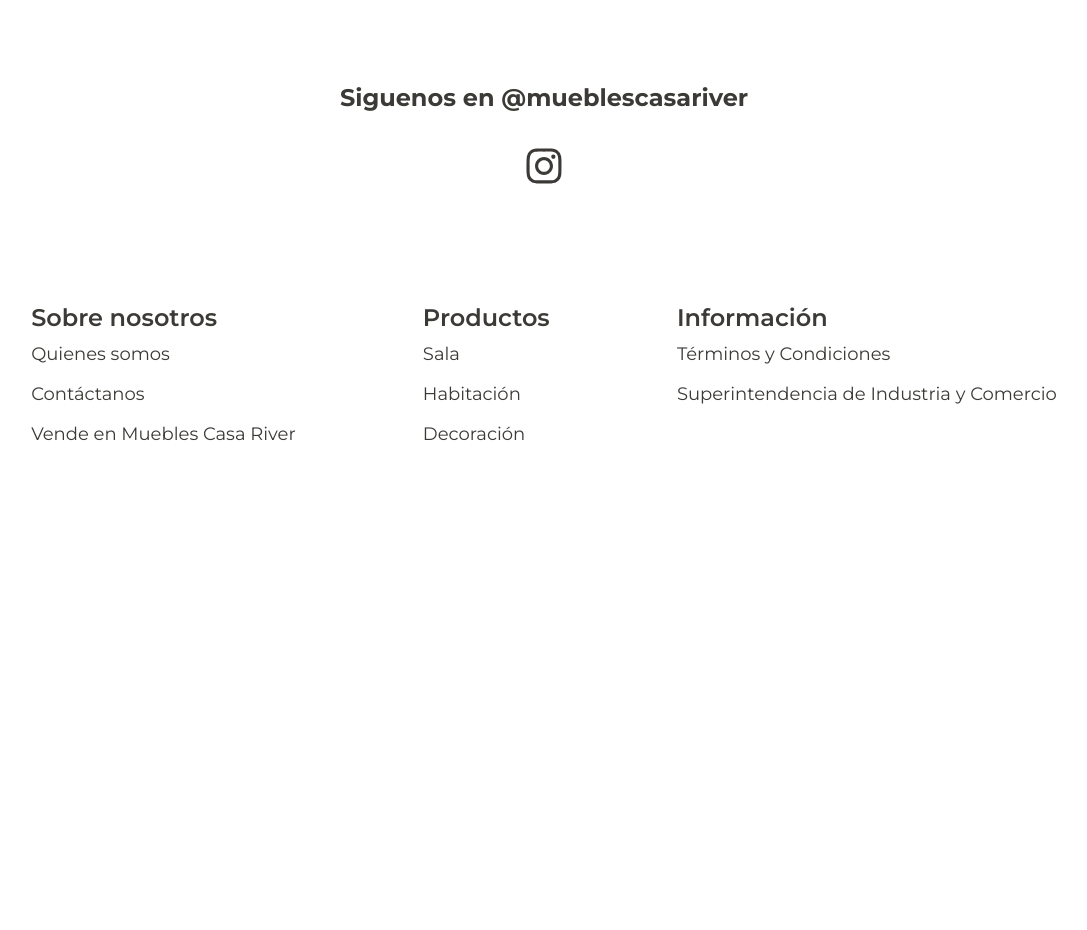
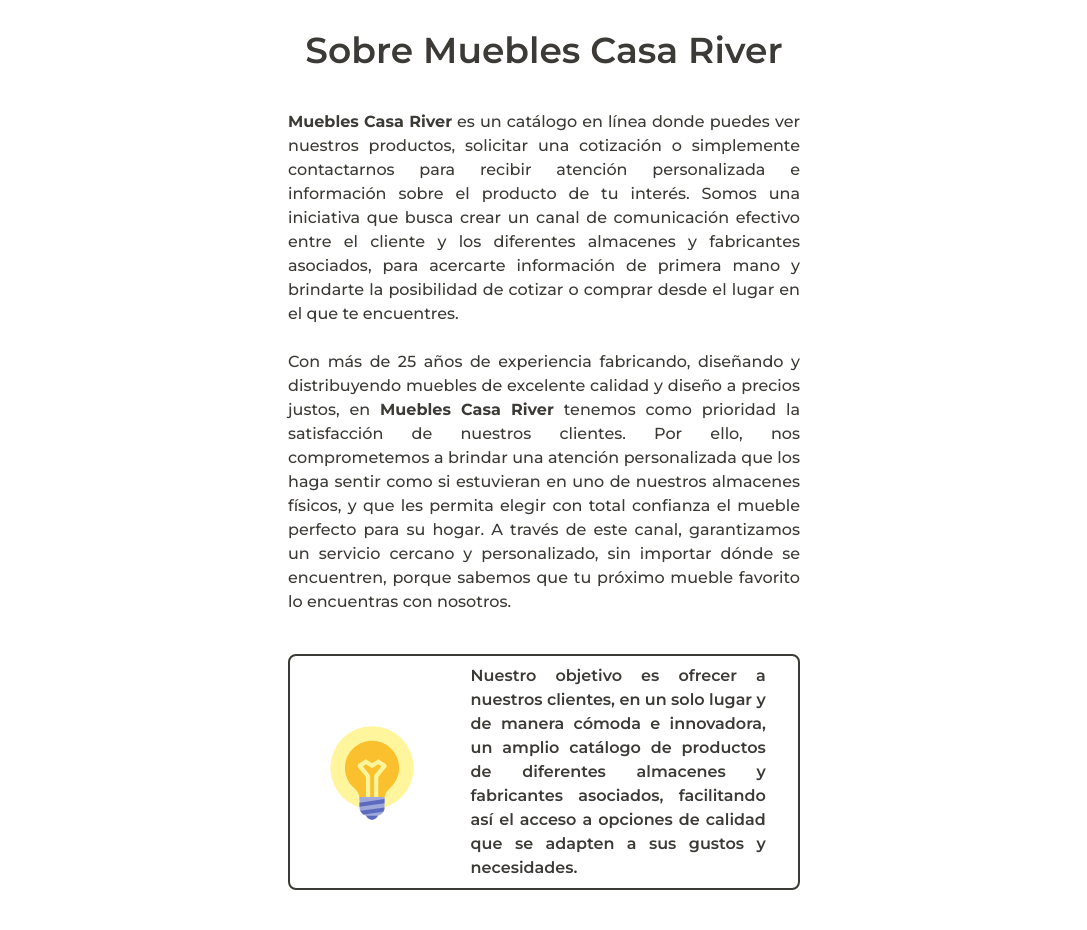
Before and after one commit to B9inzon/mueblescasariver, a Next.js app in the folder front/: page /about in a window 1280 px wide. Before the commit this address had no page. Shown: the part 802-1732 px from the top of the page, without its empty margins (96-1183 px from the left). Before the commit the page ends 1360 px from the top, so only its background shows below. Built offline with nearby package versions, Linux system fonts and the light colour scheme; a web font is replaced by a local one.

Commit message:
Added about page and its content

```diff
--- /dev/null
+++ b/front/src/app/about/page.jsx
@@ -0,0 +1,48 @@
+import { VisionIcon } from "@/components/icons/VisionIcon";
+import { Logo } from "@/components/Logo";
+import React from "react";
+
+export default function page() {
+  return (
+    <div className="flex flex-col w-full py- justify-center  items-center text-[#3c3a36] ">
+      <div className=" relative flex flex-col items-center justify-center w-full h-screen lg:w-full p-4 mb-8   lg:p-12  bg-[url('/assets/Living-3000.jpg')] grayscale-75 bg-cover bg-bottom">
+        <Logo  />
+        <div className=" absolute inset-0 -z-1   bg-black opacity-60  "></div>
+      </div>
+      <h1 className="font-semibold text-center w-[40vw] text-4xl mb-10 ">
+        Sobre Muebles Casa River
+      </h1>
+      <p className="w-[40vw] text-justify font-medium text-base">
+        <span className="font-bold">Muebles Casa River</span> es un catálogo en
+        línea donde puedes ver nuestros productos, solicitar una cotización o
+        simplemente contactarnos para recibir atención personalizada e
+        información sobre el producto de tu interés. Somos una iniciativa que
+        busca crear un canal de comunicación efectivo entre el cliente y los
+        diferentes almacenes y fabricantes asociados, para acercarte información
+        de primera mano y brindarte la posibilidad de cotizar o comprar desde el
+        lugar en el que te encuentres.
+      </p>
+      <br />
+      <p className="w-[40vw] text-justify font-medium text-base mb-10">
+        Con más de 25 años de experiencia fabricando, diseñando y distribuyendo
+        muebles de excelente calidad y diseño a precios justos, en <span className="font-bold">Muebles Casa River</span> tenemos como
+        prioridad la satisfacción de nuestros clientes. Por ello, nos
+        comprometemos a brindar una atención personalizada que los haga sentir
+        como si estuvieran en uno de nuestros almacenes físicos, y que les
+        permita elegir con total confianza el mueble perfecto para su hogar. A
+        través de este canal, garantizamos un servicio cercano y personalizado,
+        sin importar dónde se encuentren, porque sabemos que tu próximo mueble
+        favorito lo encuentras con nosotros.
+      </p>
+      <div className="flex justify-around p-2 items-center border-2 rounded-lg  w-[40vw]">
+        <VisionIcon />
+        <p className="text-justify font-semibold w-[60%] ">
+          Nuestro objetivo es ofrecer a nuestros clientes, en un solo lugar y de
+          manera cómoda e innovadora, un amplio catálogo de productos de
+          diferentes almacenes y fabricantes asociados, facilitando así el acceso a opciones de
+          calidad que se adapten a sus gustos y necesidades.
+        </p>
+      </div>
+    </div>
+  );
+}
--- a/front/src/components/Footer.jsx
+++ b/front/src/components/Footer.jsx
@@ -5,11 +5,14 @@
   return (
     <div className="flex flex-col h-auto lg:h-[70vh]  py-10 items-center justify-around text-[#3C3A36] leading-10  ">
       <div className="flex flex-col mb-12 h-[30%] justify-center items-center w-full ">
+        <div className="h-2 border-b-2 w-[70vw] mb-10"></div>
         <h1 className="flex font-bold text-md   h-auto items-center justify-center mb-8 md:text-2xl w-[80%]  ">
           Siguenos en @mueblescasariver
         </h1>
         <InstagramIcon />
+
       </div>
+        <div className="h-2 border-b-2 w-[70vw] mb-10"></div>
       <div className="flex flex-col lg:flex-row w-full text-base lg:text-lg  leading-10 text-center lg:text-start items-center lg:items-start lg:justify-evenly ">
         <ul className="mb-10">
           <li className=" font-semibold  text-xl lg:text-2xl">
--- a/front/src/components/Logo.jsx
+++ b/front/src/components/Logo.jsx
@@ -2,7 +2,7 @@
 
 export const Logo = () => {
   return (
-    <div className='flex h-16 w-16 lg:h-20 lg:w-20 border-[2px] font-bold text-xl lg:text-2xl justify-center items-center font-principal '>
+    <div className='flex h-16 w-16 lg:h-20 lg:w-20 border-[2px] font-bold text-xl lg:text-2xl justify-center items-center text-[#eeece9] font-principal '>
         <h1 className=''>M C R</h1>
     </div>
   )
--- a/front/src/components/Navigation.jsx
+++ b/front/src/components/Navigation.jsx
@@ -18,7 +18,7 @@
 
       const currentScrollY = window.scrollY;
 
-      if (currentScrollY > lastScrollY && currentScrollY > 100) {
+      if (currentScrollY > lastScrollY && currentScrollY > 80) {
         setShowNavbar(false);
       } else {
         setShowNavbar(true);
@@ -39,7 +39,7 @@
 
   return (
     <div
-      className={`flex flex-row w-full h-20 lg:h-32 px-10 md:px-14 xl:px-[15vw] py-4 md:py-6 lg:py-8 items-center justify-between fixed top-0 left-0 right-0 z-50 bg-[#3c3a36]/80 backdrop-blur-lg text-[#eeece9] transition duration-700 ${
+      className={`flex flex-row w-full h-20 lg:h-32 px-10 md:px-14 xl:px-[15vw] py-4 md:py-6 lg:py-8 items-center justify-between fixed top-0 left-0 right-0 z-50 bg-[#3c3a36]/80 backdrop-blur-lg text-[#eeece9] transition duration-500 ${
         showNavbar ? "translate-y-0 " : "-translate-y-full "
       } `}
     >
--- /dev/null
+++ b/front/src/components/icons/VisionIcon.jsx
@@ -0,0 +1,22 @@
+import React from "react";
+
+export const VisionIcon = ({ width = 24, height = 24,  }) => {
+  return (
+    <>
+      <svg
+      xmlns="http://www.w3.org/2000/svg"
+      height={height}
+      width={width}
+      viewBox="0 0 48 48"
+      fill="currentColor"
+      stroke="currentColor"
+      strokeWidth="0"
+      className="w-25 h-25"
+      version="1"
+      enable-background="new 0 0 48 48"
+      >
+        <circle fill="#FFF59D" cx="24" cy="22" r="20"></circle>
+        <path fill="#FBC02D" d="M37,22c0-7.7-6.6-13.8-14.5-12.9c-6,0.7-10.8,5.5-11.4,11.5c-0.5,4.6,1.4,8.7,4.6,11.3 c1.4,1.2,2.3,2.9,2.3,4.8V37h12v-0.1c0-1.8,0.8-3.6,2.2-4.8C35.1,29.7,37,26.1,37,22z"></path><path fill="#FFF59D" d="M30.6,20.2l-3-2c-0.3-0.2-0.8-0.2-1.1,0L24,19.8l-2.4-1.6c-0.3-0.2-0.8-0.2-1.1,0l-3,2 c-0.2,0.2-0.4,0.4-0.4,0.7s0,0.6,0.2,0.8l3.8,4.7V37h2V26c0-0.2-0.1-0.4-0.2-0.6l-3.3-4.1l1.5-1l2.4,1.6c0.3,0.2,0.8,0.2,1.1,0 l2.4-1.6l1.5,1l-3.3,4.1C25.1,25.6,25,25.8,25,26v11h2V26.4l3.8-4.7c0.2-0.2,0.3-0.5,0.2-0.8S30.8,20.3,30.6,20.2z"></path><circle fill="#5C6BC0" cx="24" cy="44" r="3"></circle><path fill="#9FA8DA" d="M26,45h-4c-2.2,0-4-1.8-4-4v-5h12v5C30,43.2,28.2,45,26,45z"></path><g fill="#5C6BC0"><path d="M30,41l-11.6,1.6c0.3,0.7,0.9,1.4,1.6,1.8l9.4-1.3C29.8,42.5,30,41.8,30,41z"></path><polygon points="18,38.7 18,40.7 30,39 30,37"></polygon></g></svg>
+    </>
+  );
+};
```
Also changed, not shown: front/public/assets/Living-3000.jpg (added).
